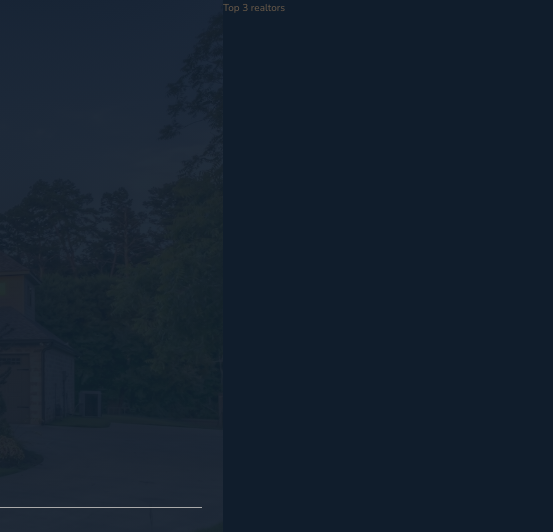
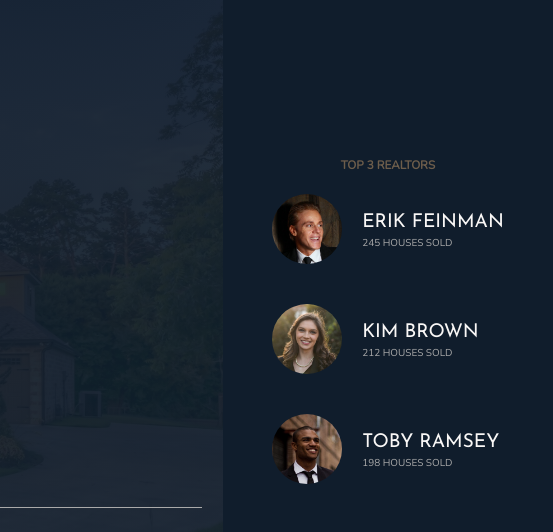
Before and after one commit to Bhekisile/Nexter, a website: page index.html in a window 1280 px wide. Shown: the top 532 px of the page, 727-1280 px from the left. Drawn offline with nearby package versions, Linux system fonts and the light colour scheme.

Commit message:
Build realtors section and style it

```diff
--- a/index.html
+++ b/index.html
@@ -31,7 +31,26 @@
         </header>
 
         <div class="realtors">
-            Top 3 realtors
+            <h3 class="heading">Top 3 Realtors</h3>
+            <div class="realtors__list">
+                <img src="img/realtor-1.jpeg" alt="Realtor 1" class="realtors__img">
+                <div class="realtors__details">
+                    <h4 class="heading-4 heading-4--light">Erik Feinman</h4>
+                    <p class="realtors__sold">245 houses sold</p>
+                </div>
+
+                <img src="img/realtor-2.jpeg" alt="Realtor 2" class="realtors__img">
+                <div class="realtors__details">
+                    <h4 class="heading-4 heading-4--light">Kim Brown</h4>
+                    <p class="realtors__sold">212 houses sold</p>
+                </div>
+
+                <img src="img/realtor-3.jpeg" alt="Realtor 3" class="realtors__img">
+                <div class="realtors__details">
+                    <h4 class="heading-4 heading-4--light">Toby Ramsey</h4>
+                    <p class="realtors__sold">198 houses sold</p>
+                </div>
+            </div>
         </div>
 
         <section class="features">
--- a/sass/_realtors.scss
+++ b/sass/_realtors.scss
@@ -1,4 +1,32 @@
 .realtors {
   background-color: $color-secondary;
   grid-column: col-start 7 / full-end;
+  padding: 3rem;
+  text-transform: uppercase;
+
+  display: grid;
+  align-content: center;
+  justify-content: center;
+  justify-items: center;
+  grid-row-gap: 2rem;
+
+  &__list {
+    display: grid;
+    grid-template-columns: min-content max-content;
+    grid-row-gap: 5vh;
+    grid-column-gap: 2rem;
+    align-items: center;
+  }
+
+  &__img {
+    width: 7rem;
+    border-radius: 50%;
+    display: block;
+  }
+
+  &__sold {
+    text-transform: uppercase;
+    color: $color-grey-light-2;
+    margin-top: -3px;
+  }
 }
```
Also changed, not shown: css/style.css.
